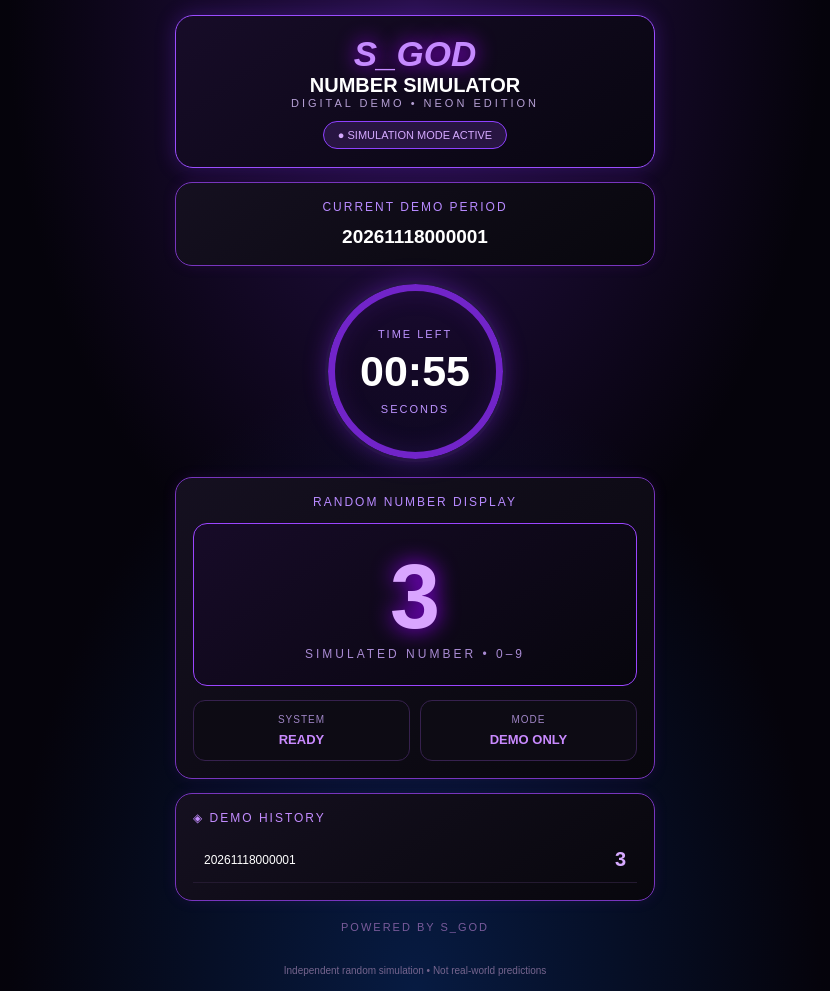
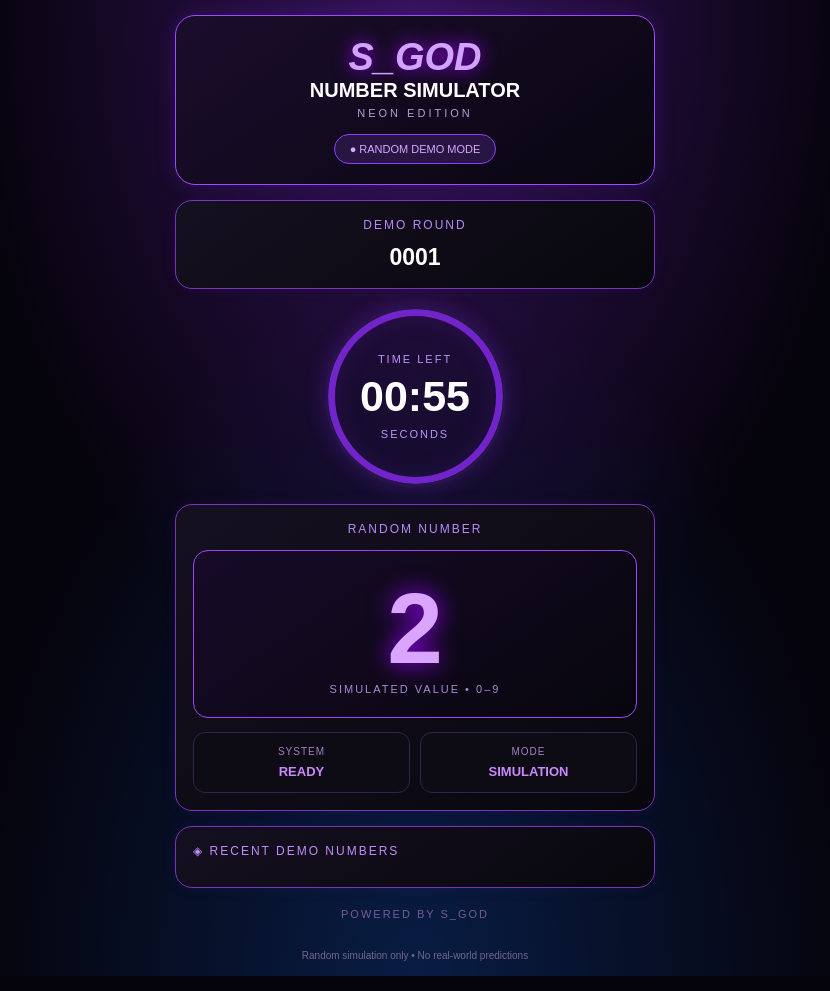
Before and after one commit to sgodgaming2507-alt/SGOD-Demo-Predictor, a plain HTML site: page index.html in a window 1280 px wide. Shown: the whole page, without its empty margins (225-1055 px from the left). Drawn offline with Linux system fonts and the light colour scheme.

Commit message:
Update index.html

```diff
--- a/index.html
+++ b/index.html
@@ -1,103 +1,93 @@
+
 <!DOCTYPE html>
 <html lang="en">
 <head>
 <meta charset="UTF-8">
 <meta name="viewport" content="width=device-width, initial-scale=1.0">
+
 <title>S_GOD Number Simulator</title>
+
+<link rel="manifest" href="./manifest.json">
+<meta name="theme-color" content="#12071f">
 
 <style>
 *{box-sizing:border-box}
 body{
  margin:0;
-  background:#05030b;
+ min-height:100vh;
+ padding:15px;
  color:#fff;
  font-family:Arial,sans-serif;
-  padding:15px;
-  background-image:
-    radial-gradient(ellipse at top,#28104c 0%,transparent 45%),
-    radial-gradient(ellipse at bottom,#071b42 0%,transparent 45%);
+ background:
+ radial-gradient(ellipse at top,#35135b 0%,transparent 50%),
+ radial-gradient(ellipse at bottom,#081d44 0%,transparent 50%),
+ #05030b;
 }
 .app{max-width:480px;margin:auto}
 .header{
-  border:1px solid #9b4dff;
-  border-radius:18px;
-  padding:18px;
-  text-align:center;
-  background:linear-gradient(145deg,#170c28,#080610);
-  box-shadow:0 0 20px #852aff44;
+ text-align:center;padding:20px 12px;
+ border:1px solid #9b4dff;border-radius:20px;
+ background:linear-gradient(145deg,#1b0d2c,#080610);
+ box-shadow:0 0 20px #852aff35;
 }
 .logo{
-  font-size:35px;font-weight:900;font-style:italic;
-  color:#c58aff;text-shadow:0 0 20px #a000ff;
+ font-size:38px;font-weight:900;font-style:italic;
+ color:#d1a2ff;text-shadow:0 0 18px #a000ff;
 }
-.sub{color:#b6a0d5;letter-spacing:3px;font-size:11px}
+.sub{font-size:11px;letter-spacing:3px;color:#b6a0d5;margin-top:5px}
 .tag{
-  display:inline-block;margin-top:12px;
-  background:#281542;color:#d5aaff;
-  border:1px solid #8e40ff;border-radius:30px;
-  padding:7px 14px;font-size:11px;
+ display:inline-block;margin-top:15px;padding:8px 15px;
+ background:#281542;color:#d5aaff;border:1px solid #8e40ff;
+ border-radius:30px;font-size:11px;
 }
 .panel{
  background:linear-gradient(145deg,#151020,#08070d);
-  border:1px solid #7835be;
-  border-radius:17px;
-  padding:17px;margin-top:14px;
-  box-shadow:0 0 14px #7d20cf20;
+ border:1px solid #7835be;border-radius:17px;
+ padding:17px;margin-top:15px;
+ box-shadow:0 0 15px #7d20cf18;
 }
 .label{
-  color:#b88aff;font-size:12px;
-  letter-spacing:2px;text-align:center;
+ color:#b88aff;font-size:12px;letter-spacing:2px;text-align:center;
 }
-.period{
-  font-size:19px;font-weight:bold;
-  text-align:center;margin-top:12px;
-  word-break:break-all;color:#fff;
+.round{
+ text-align:center;font-size:23px;font-weight:bold;
+ margin-top:12px;color:#fff;
 }
-.timer-wrap{
-  display:flex;justify-content:center;margin:18px 0;
-}
+.timer-wrap{display:flex;justify-content:center;margin:20px 0}
 .timer{
  width:175px;height:175px;border-radius:50%;
-  border:7px solid #7124c9;
-  outline:3px solid #281449;
-  display:flex;flex-direction:column;
-  justify-content:center;align-items:center;
-  box-shadow:0 0 25px #902eff66,inset 0 0 25px #671cba33;
+ border:7px solid #7124c9;outline:3px solid #281449;
+ display:flex;flex-direction:column;justify-content:center;align-items:center;
+ box-shadow:0 0 25px #902eff55,inset 0 0 25px #671cba33;
 }
 .timer-caption{font-size:11px;color:#bd93ff;letter-spacing:2px}
 .time{font-size:43px;font-weight:900;margin:7px 0}
-.result-box{
-  text-align:center;
-  padding:24px 10px;
-  border-radius:14px;
+.result{
+ text-align:center;padding:22px 10px;border-radius:15px;
  background:linear-gradient(145deg,#170b28,#07060d);
-  border:1px solid #9b45ff;
+ border:1px solid #9b45ff;margin-top:14px;
 }
 .number{
-  font-size:90px;font-weight:900;
-  line-height:1.1;
-  color:#d9a5ff;
-  text-shadow:0 0 22px #9900ff;
+ font-size:100px;font-weight:900;line-height:1.1;
+ color:#d9a5ff;text-shadow:0 0 24px #9900ff;
 }
-.result-caption{font-size:12px;color:#a98bd3;letter-spacing:3px}
-.status-grid{
-  display:grid;grid-template-columns:1fr 1fr;gap:10px;margin-top:14px;
-}
+.caption{font-size:11px;color:#a98bd3;letter-spacing:2px}
+.grid{display:grid;grid-template-columns:1fr 1fr;gap:10px;margin-top:14px}
 .status{
  background:#0d0b14;border:1px solid #36214e;
  border-radius:12px;padding:13px;text-align:center;
 }
-.status-title{font-size:10px;color:#9f85c5;letter-spacing:1px}
-.status-value{font-weight:bold;color:#c98aff;margin-top:7px;font-size:13px}
+.stitle{font-size:10px;color:#9f85c5;letter-spacing:1px}
+.svalue{font-weight:bold;color:#c98aff;margin-top:7px;font-size:13px}
 .history-title{font-size:12px;color:#c38cff;letter-spacing:2px}
-.history-list{margin-top:12px}
-.history-row{
+.history{margin-top:12px}
+.row{
  display:flex;justify-content:space-between;align-items:center;
-  padding:11px;border-bottom:1px solid #241a31;font-size:12px;
+ padding:12px 5px;border-bottom:1px solid #241a31;font-size:12px;
 }
-.history-num{font-size:20px;font-weight:bold;color:#d7aaff}
+.hnum{font-size:22px;font-weight:bold;color:#d7aaff}
 .footer{text-align:center;padding:20px;color:#795b9b;font-size:11px;letter-spacing:2px}
-.disclaimer{text-align:center;color:#76658e;font-size:10px;margin-top:12px}
+.note{text-align:center;color:#76658e;font-size:10px;margin-top:10px}
 </style>
 </head>
 
@@ -107,13 +97,13 @@ body{
 <div class="header">
  <div class="logo">S_GOD</div>
  <div style="font-size:20px;font-weight:bold">NUMBER SIMULATOR</div>
-    <div class="sub">DIGITAL DEMO • NEON EDITION</div>
-    <div class="tag">● SIMULATION MODE ACTIVE</div>
+ <div class="sub">NEON EDITION</div>
+ <div class="tag">● RANDOM DEMO MODE</div>
 </div>
 
 <div class="panel">
-    <div class="label">CURRENT DEMO PERIOD</div>
-    <div class="period" id="period">--</div>
+ <div class="label">DEMO ROUND</div>
+ <div class="round" id="round">0001</div>
 </div>
 
 <div class="timer-wrap">
@@ -125,118 +115,102 @@ body{
 </div>
 
 <div class="panel">
-    <div class="label">RANDOM NUMBER DISPLAY</div>
-    <div class="result-box" style="margin-top:14px">
-      <div class="number" id="number">--</div>
-      <div class="result-caption">SIMULATED NUMBER • 0–9</div>
+ <div class="label">RANDOM NUMBER</div>
+ <div class="result">
+  <div class="number" id="number">0</div>
+  <div class="caption">SIMULATED VALUE • 0–9</div>
  </div>
 
-    <div class="status-grid">
+ <div class="grid">
   <div class="status">
-        <div class="status-title">SYSTEM</div>
-        <div class="status-value">READY</div>
+   <div class="stitle">SYSTEM</div>
+   <div class="svalue">READY</div>
   </div>
   <div class="status">
-        <div class="status-title">MODE</div>
-        <div class="status-value">DEMO ONLY</div>
+   <div class="stitle">MODE</div>
+   <div class="svalue">SIMULATION</div>
   </div>
  </div>
 </div>
 
 <div class="panel">
-    <div class="history-title">◈ DEMO HISTORY</div>
-    <div class="history-list" id="history">
-      <div class="history-row">Waiting for first demo cycle...</div>
-    </div>
+ <div class="history-title">◈ RECENT DEMO NUMBERS</div>
+ <div class="history" id="history"></div>
 </div>
 
 <div class="footer">POWERED BY S_GOD</div>
-  <div class="disclaimer">Independent random simulation • Not real-world predictions</div>
-
+<div class="note">Random simulation only • No real-world predictions</div>
 </div>
 
 <script>
-const PERIOD_LENGTH = 60;
+const ROUND_SECONDS = 60;
 
-let remaining = PERIOD_LENGTH;
-let cycle = 1;
+let remaining = ROUND_SECONDS;
+let round = 1;
 let historyData = [];
 
-function makePeriod(){
-  const now = new Date();
-  const date = now.getFullYear().toString()
-    + String(now.getMonth()+1).padStart(2,'0')
-    + String(now.getDate()).padStart(2,'0');
+const timerEl = document.getElementById("timer");
+const numberEl = document.getElementById("number");
+const roundEl = document.getElementById("round");
+const historyEl = document.getElementById("history");
 
-  return date + String(cycle).padStart(6,'0');
+function updateTimer(){
+ const mins = String(Math.floor(remaining/60)).padStart(2,"0");
+ const secs = String(remaining%60).padStart(2,"0");
+ timerEl.textContent = mins + ":" + secs;
 }
 
-function updatePeriod(){
-  document.getElementById("period").textContent = makePeriod();
+function randomDemoNumber(){
+ return Math.floor(Math.random()*10);
 }
 
-function updateTimer(){
-  const m = String(Math.floor(remaining/60)).padStart(2,'0');
-  const s = String(remaining%60).padStart(2,'0');
-  document.getElementById("timer").textContent = m+":"+s;
-}
+function createNewRound(){
+ round++;
+ remaining = ROUND_SECONDS;
+ roundEl.textContent = String(round).padStart(4,"0");
+ const n = randomDemoNumber();
+ numberEl.textContent = n;
 
-function generateDemoNumber(){
-  // Random demo value only — not a prediction.
-  const num = Math.floor(Math.random()*10);
-  document.getElementById("number").textContent = num;
-
-  historyData.unshift({
-    period:makePeriod(),
-    number:num
-  });
-
-  historyData = historyData.slice(0,8);
+ historyData.unshift({round:round,number:n});
+ historyData = historyData.slice(0,10);
  renderHistory();
+ updateTimer();
 }
 
 function renderHistory(){
-  const box = document.getElementById("history");
-  box.innerHTML = "";
+ historyEl.innerHTML = "";
 
  historyData.forEach(item=>{
   const row = document.createElement("div");
-    row.className = "history-row";
+  row.className = "row";
 
-    const period = document.createElement("span");
-    period.textContent = item.period;
+  const left = document.createElement("span");
+  left.textContent = "ROUND " + String(item.round).padStart(4,"0");
 
-    const number = document.createElement("span");
-    number.className = "history-num";
-    number.textContent = item.number;
+  const right = document.createElement("span");
+  right.className = "hnum";
+  right.textContent = item.number;
 
-    row.appendChild(period);
-    row.appendChild(number);
-    box.appendChild(row);
+  row.append(left,right);
+  historyEl.appendChild(row);
  });
 }
 
-function newCycle(){
-  cycle++;
-  remaining = PERIOD_LENGTH;
-  updatePeriod();
+// Initial demo round
+roundEl.textContent = String(round).padStart(4,"0");
+numberEl.textContent = randomDemoNumber();
 updateTimer();
-  generateDemoNumber();
-}
-
-updatePeriod();
-updateTimer();
-generateDemoNumber();
 
 setInterval(()=>{
  remaining--;
 
  if(remaining <= 0){
-    newCycle();
-  } else {
+  createNewRound();
+ }else{
   updateTimer();
  }
 },1000);
 </script>
+
 </body>
 </html>
```
Lines whose indentation alone changed are shown as unchanged.
